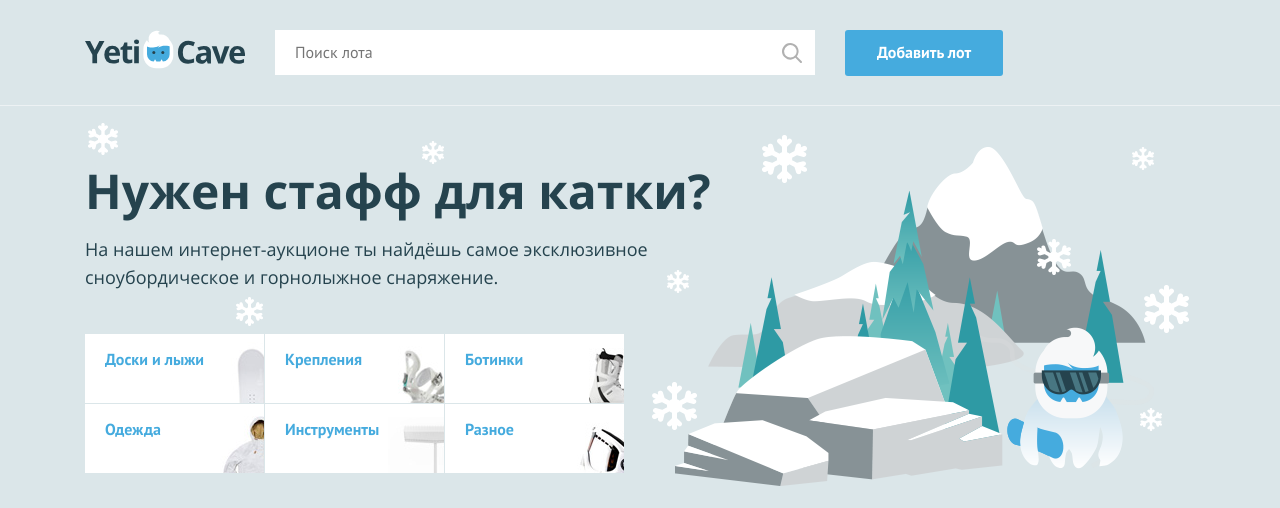
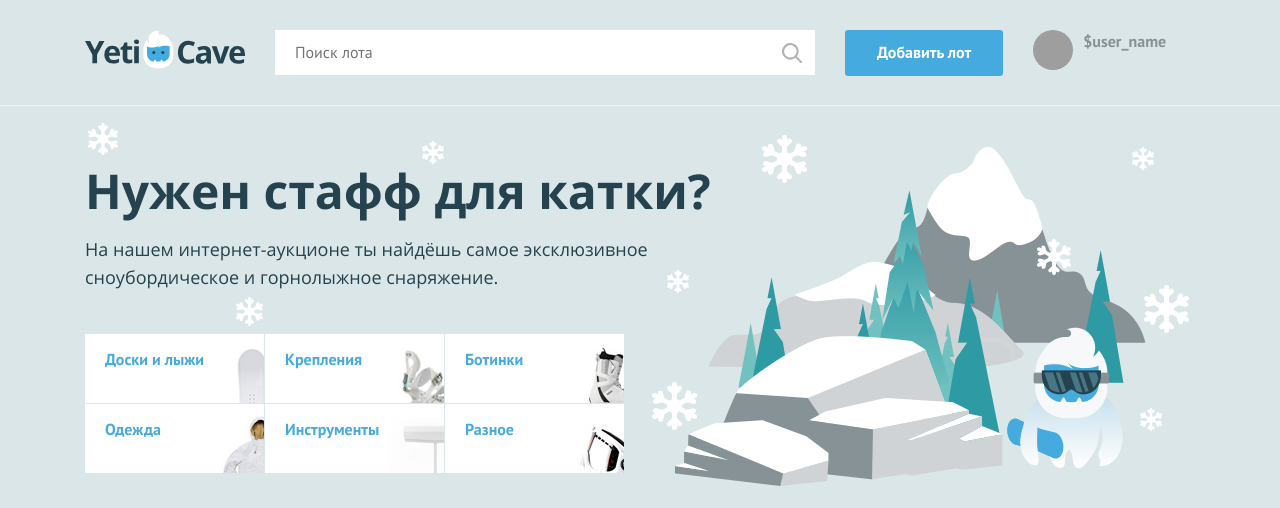
Before and after one commit to Camogliese/663997-yeticave, a PHP site: page / in a window 1280 px wide. Shown: the top 508 px of the page. Run offline with PHP 8.4, Linux system fonts and the light colour scheme; grey boxes are pictures that could not be loaded.

Commit message:
Работа с условиями

```diff
--- a/index.php
+++ b/index.php
@@ -27,6 +27,24 @@ $user_avatar = 'img/user.jpg';
         <a class="main-header__add-lot button" href="add-lot.html">Добавить лот</a>
 
         <nav class="user-menu">
+            <?php if ($is_auth == true): ?>
+                 <div class="user-menu__image">
+    <img src="$user_avatar" width="40" height="40" alt="Пользователь">
+  </div>
+  <div class="user-menu__logged">
+    <p>$user_name</p>
+<?php else: ?>
+    <ul class="user-menu__list">
+    <li class="user-menu__item">
+      <a href="#">Регистрация</a>
+    </li>
+    <li class="user-menu__item">
+      <a href="#">Вход</a>
+    </li>
+  </ul>
+<?php endif; ?>
+
+  </div>
 
         <!-- здесь должен быть PHP код для показа аватара пользователя -->
 
```
